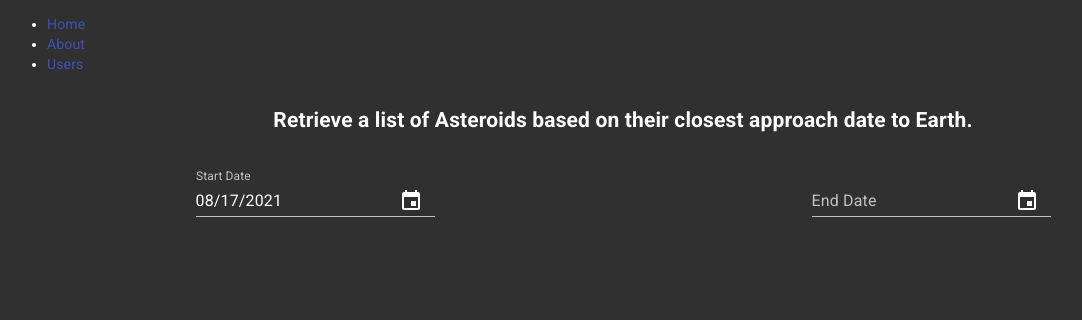
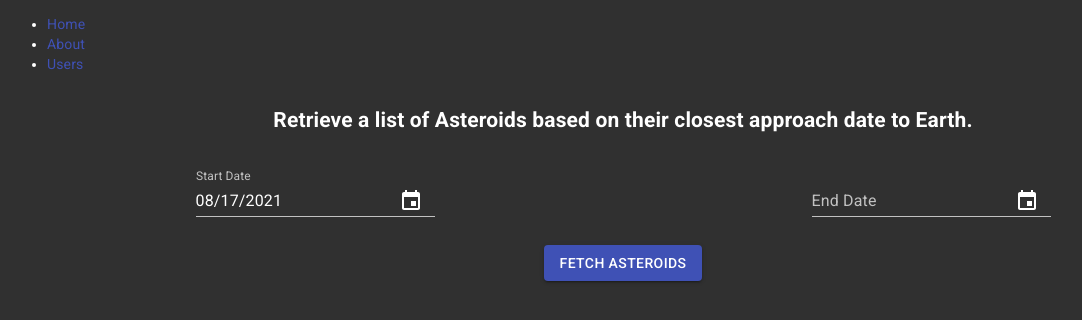
Before and after one commit to NeekPizza/asteroid-neo, a React (Create React App) app: page / in a window 1280 px wide. Shown: the top 320 px of the page, without its empty margins (17-1099 px from the left). Built offline with nearby package versions, Linux system fonts and the light colour scheme.

Commit message:
implement api request and loading state

```diff
--- a/src/components/Home/index.tsx
+++ b/src/components/Home/index.tsx
@@ -1,8 +1,20 @@
 import { useState } from "react";
+import axios from "axios";
+import format from "utils/formatDate";
+import Button from "@material-ui/core/Button";
 import Grid from "@material-ui/core/Grid";
 import DatePicker from "components/UI/DatePicker";
+import CircularProgress from "@material-ui/core/CircularProgress";
+import { makeStyles } from "@material-ui/core/styles";
+
+const useStyles = makeStyles({
+  marginTopGrid: {
+    marginTop: "20px",
+  },
+});
 
 const Home = () => {
+  const classes = useStyles();
   const [selectedStartDate, setSelectedStartDate] = useState<Date | null>(
     new Date()
   );
@@ -16,7 +28,27 @@ const Home = () => {
     setSelectedEndDate(date);
   };
 
-  console.log(selectedStartDate, selectedEndDate);
+  const [fetchingData, setFetchingData] = useState<boolean>(false);
+  const [neos, setNeos] = useState<{ [key: string]: string } | null>(null);
+
+  console.log(neos);
+
+  const handleFetchNeos = async () => {
+    setFetchingData(true);
+    try {
+      const response = await axios.get(
+        `https://api.nasa.gov/neo/rest/v1/feed?start_date=${format(
+          selectedStartDate
+        )}${
+          selectedEndDate ? `&end_date=${format(selectedEndDate)}` : null
+        }&api_key=${process.env.REACT_APP_NASA_API_KEY}`
+      );
+      setNeos(response.data.near_earth_objects);
+    } catch (error) {
+      console.log(error);
+    }
+    setFetchingData(false);
+  };
 
   return (
     <Grid container justifyContent='center'>
@@ -38,6 +70,25 @@ const Home = () => {
           handleChange={handleEndDateChange}
         />
       </Grid>
+      <Grid item className={classes.marginTopGrid}>
+        <Button
+          onClick={handleFetchNeos}
+          variant='contained'
+          color='primary'
+          disabled={fetchingData}
+        >
+          Fetch Asteroids
+        </Button>
+      </Grid>
+      {fetchingData && (
+        <Grid
+          container
+          justifyContent='center'
+          className={classes.marginTopGrid}
+        >
+          <CircularProgress />
+        </Grid>
+      )}
     </Grid>
   );
 };
```
